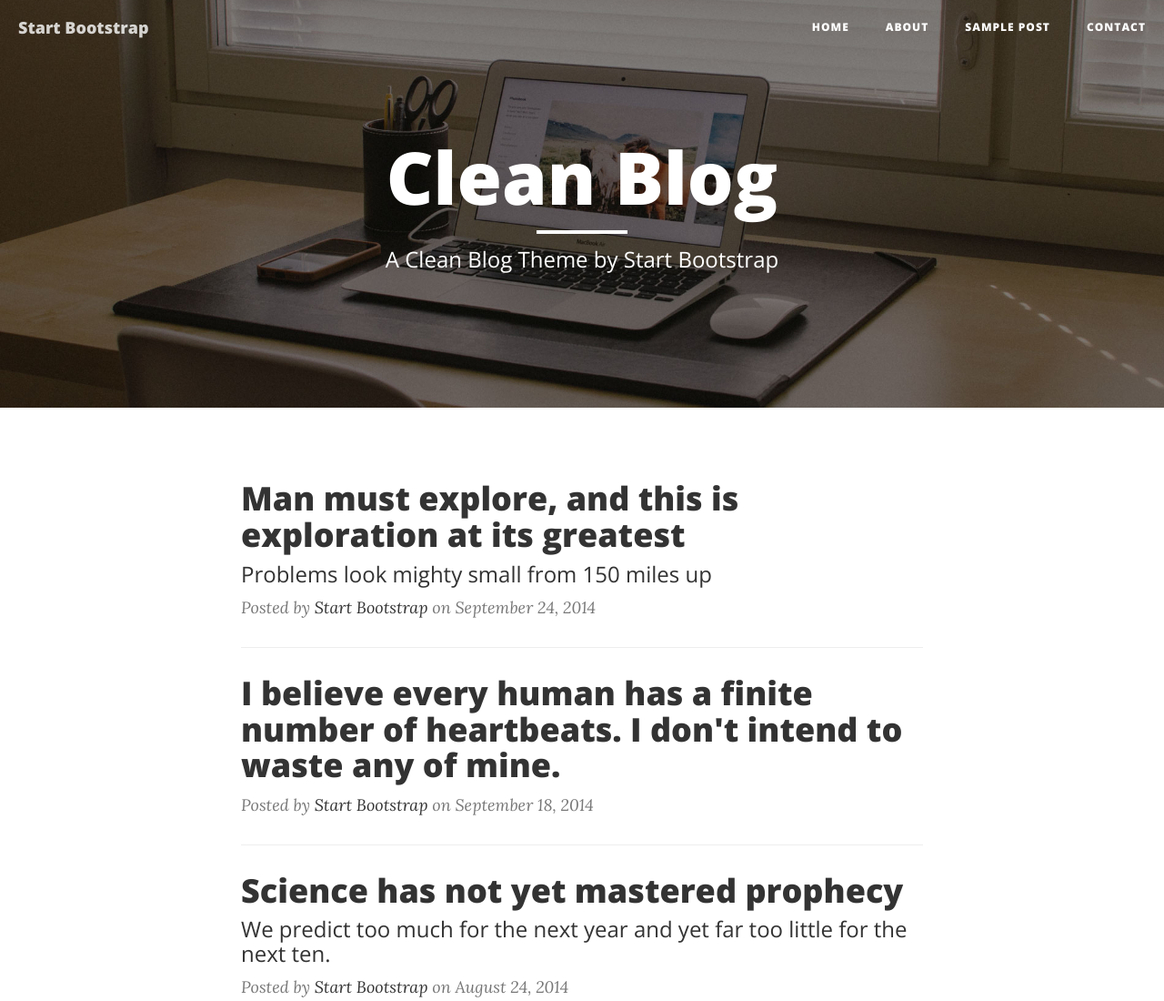
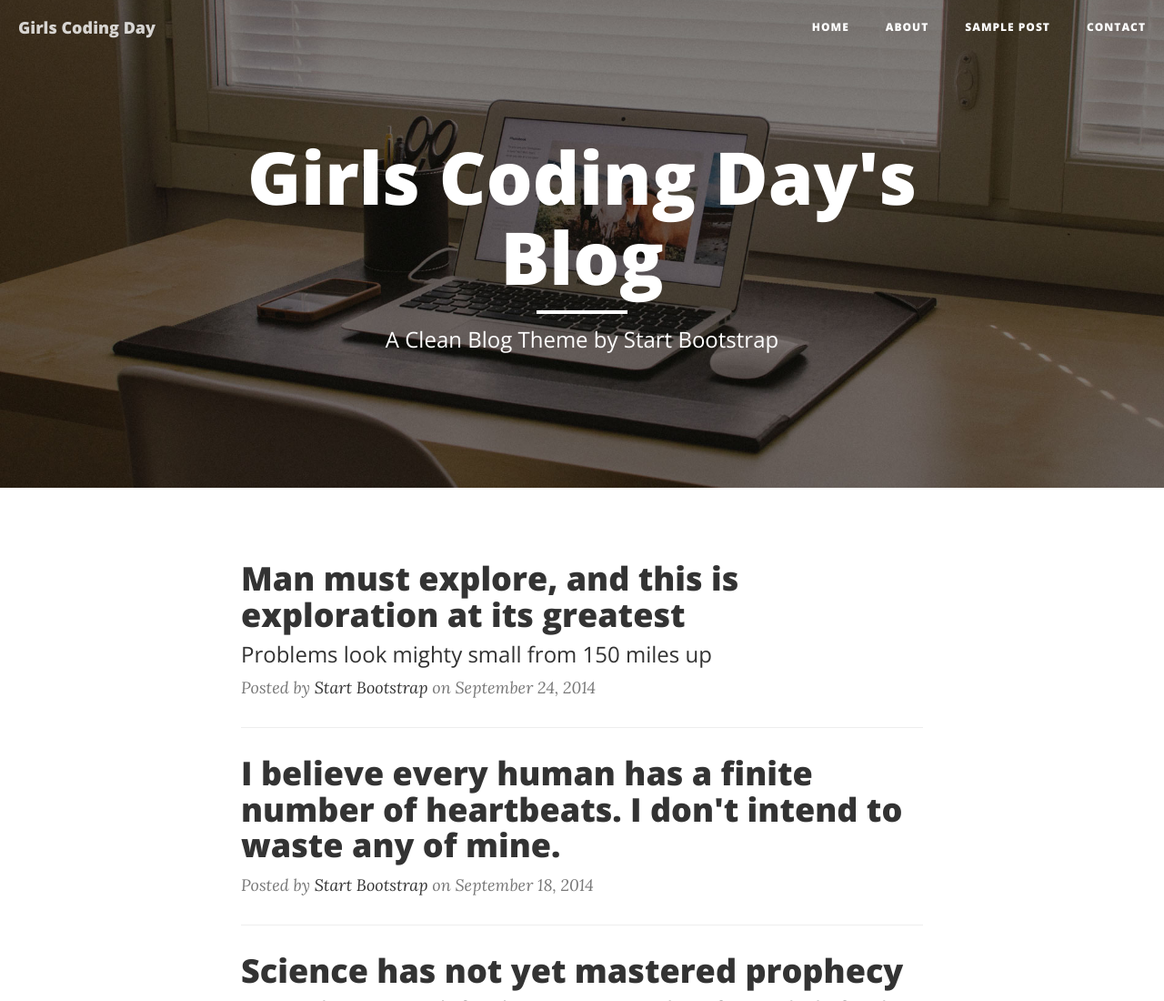
Before and after one commit to Aspirineve/fakerfaker, a website: page index.html in a window 1280 px wide. Shown: the top 1100 px of the page at 91% size. Drawn offline with nearby package versions, Linux system fonts and the light colour scheme.

Commit message:
名称改动
此时改了名字

```diff
--- a/index.html
+++ b/index.html
@@ -9,7 +9,7 @@
     <meta name="description" content="">
     <meta name="author" content="">
 
-    <title>Clean Blog</title>
+    <title>Girls Coding Day's Blog</title>
 
     <!-- Bootstrap Core CSS -->
     <link href="vendor/bootstrap/css/bootstrap.min.css" rel="stylesheet">
@@ -42,7 +42,7 @@
                     <span class="sr-only">Toggle navigation</span>
                     Menu <i class="fa fa-bars"></i>
                 </button>
-                <a class="navbar-brand" href="index.html">Start Bootstrap</a>
+                <a class="navbar-brand" href="index.html">Girls Coding Day</a>
             </div>
 
             <!-- Collect the nav links, forms, and other content for toggling -->
@@ -74,7 +74,7 @@
             <div class="row">
                 <div class="col-lg-8 col-lg-offset-2 col-md-10 col-md-offset-1">
                     <div class="site-heading">
-                        <h1>Clean Blog</h1>
+                        <h1>Girls Coding Day's Blog</h1>
                         <hr class="small">
                         <span class="subheading">A Clean Blog Theme by Start Bootstrap</span>
                     </div>
```
